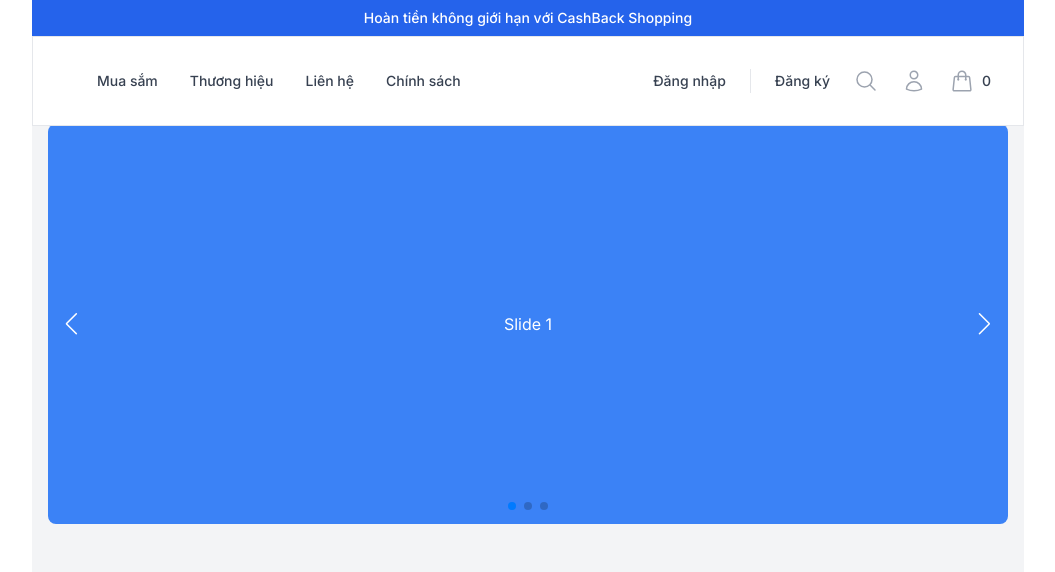
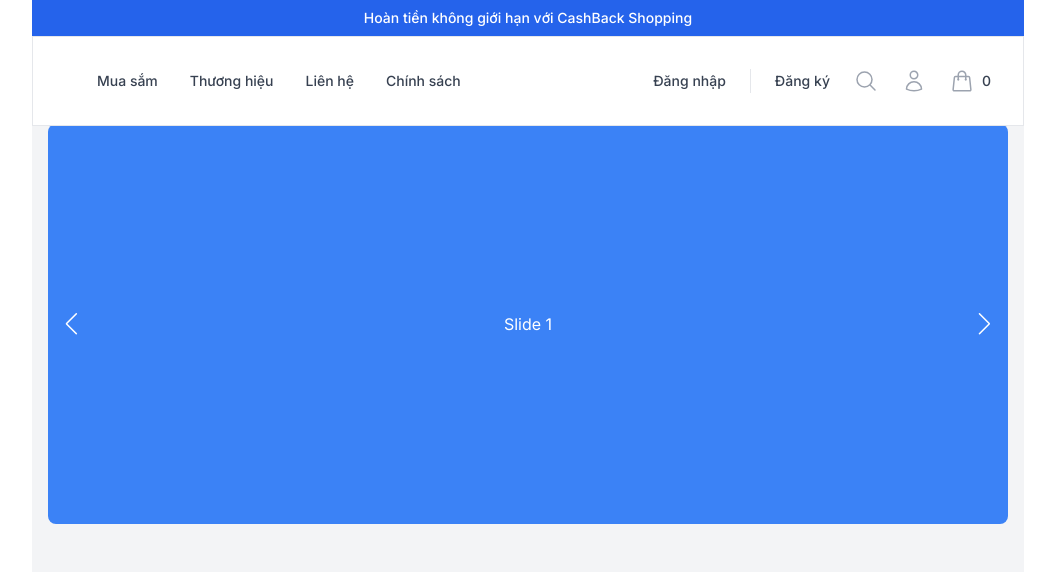
Before and after one commit to ducdungtranquang/quickback-shopping, a Next.js app: page /shop in a window 1280 px wide. Shown: the top 572 px of the page, without its empty margins (112-1167 px from the left). Built offline with nearby package versions, Linux system fonts and the light colour scheme.

Commit message:
optimize lighthouse

```diff
--- a/components/slider/slider.tsx
+++ b/components/slider/slider.tsx
@@ -30,7 +30,7 @@ const Slider: React.FC<SliderProps> = ({
         spaceBetween={spaceBetween}
         slidesPerView={slidesPerView}
         navigation
-        pagination={{ clickable: true }}
+        // pagination={{ clickable: true }}
         // scrollbar={{ draggable: true }}
         loop={loop}
         autoplay={
--- a/tailwind.config.ts
+++ b/tailwind.config.ts
@@ -12,18 +12,102 @@ const config: Config = {
     extend: {
       colors: {
         primary: {
-          "50": "#eff6ff",
-          "100": "#dbeafe",
-          "200": "#bfdbfe",
-          "300": "#93c5fd",
-          "400": "#60a5fa",
-          "500": "#3b82f6",
-          "600": "#2563eb",
-          "700": "#1d4ed8",
-          "800": "#1e40af",
-          "900": "#1e3a8a",
-          "950": "#172554",
+          50: "#eff6ff",
+          100: "#dbeafe",
+          200: "#bfdbfe",
+          300: "#93c5fd",
+          400: "#60a5fa",
+          500: "#3b82f6",
+          600: "#2563eb",
+          700: "#1d4ed8",
+          800: "#1e40af",
+          900: "#1e3a8a",
+          950: "#172554",
         },
+      },
+      keyframes: {
+        "fade-in": {
+          from: { opacity: "0" },
+          to: { opacity: "1" },
+        },
+        "fade-out": {
+          from: { opacity: "1" },
+          to: { opacity: "0" },
+        },
+        "fade-in-down": {
+          from: {
+            opacity: "0",
+            transform: "translate3d(0, -100%, 0)",
+          },
+          to: {
+            opacity: "1",
+            transform: "translate3d(0, 0, 0)",
+          },
+        },
+        "fade-in-top-left": {
+          from: {
+            opacity: "0",
+            transform: "translate3d(-100%, -100%, 0)",
+          },
+          to: {
+            opacity: "1",
+            transform: "translate3d(0, 0, 0)",
+          },
+        },
+        "fade-in-top-right": {
+          from: {
+            opacity: "0",
+            transform: "translate3d(100%, -100%, 0)",
+          },
+          to: {
+            opacity: "1",
+            transform: "translate3d(0, 0, 0)",
+          },
+        },
+        "fade-in-bottom-left": {
+          from: {
+            opacity: "0",
+            transform: "translate3d(100%, 100%, 0)",
+          },
+          to: {
+            opacity: "1",
+            transform: "translate3d(0, 0, 0)",
+          },
+        },
+        "fade-in-bottom-right": {
+          from: {
+            opacity: "0",
+            transform: "translate3d(-100%, 100%, 0)",
+          },
+          to: {
+            opacity: "1",
+            transform: "translate3d(0, 0, 0)",
+          },
+        },
+        "fade-in-bounce-right": {
+          "0%": {
+            opacity: "0",
+            transform: "translate3d(100%, 0%, 0)",
+          },
+          "33%": {
+            opacity: "0.5",
+            transform: "translate3d(0%, 0%, 0)",
+          },
+          "66%": {
+            opacity: "0.7",
+            transform: "translate3d(20%, 0%, 0)",
+          },
+          "100%": {
+            opacity: "1",
+            transform: "translate3d(0, 0, 0)",
+          },
+        },
+      },
+      animation: {
+        "fade-in": "fade-in 0.5s ease-out",
+        "fade-out": "fade-out 0.5s ease-in",
+        "fade-in-down": "fade-in-down 0.5s ease-out",
+        "fade-in-bounce-right": "fade-in-bounce-right 1s ease",
       },
     },
     fontFamily: {
@@ -32,7 +116,6 @@ const config: Config = {
         "ui-sans-serif",
         "system-ui",
         "-apple-system",
-        "system-ui",
         "Segoe UI",
         "Roboto",
         "Helvetica Neue",
@@ -49,7 +132,6 @@ const config: Config = {
         "ui-sans-serif",
         "system-ui",
         "-apple-system",
-        "system-ui",
         "Segoe UI",
         "Roboto",
         "Helvetica Neue",
@@ -65,4 +147,5 @@ const config: Config = {
   },
   plugins: [],
 };
+
 export default config;
```
Also changed, not shown: layout/navbar.tsx (+8 -5 lines).
